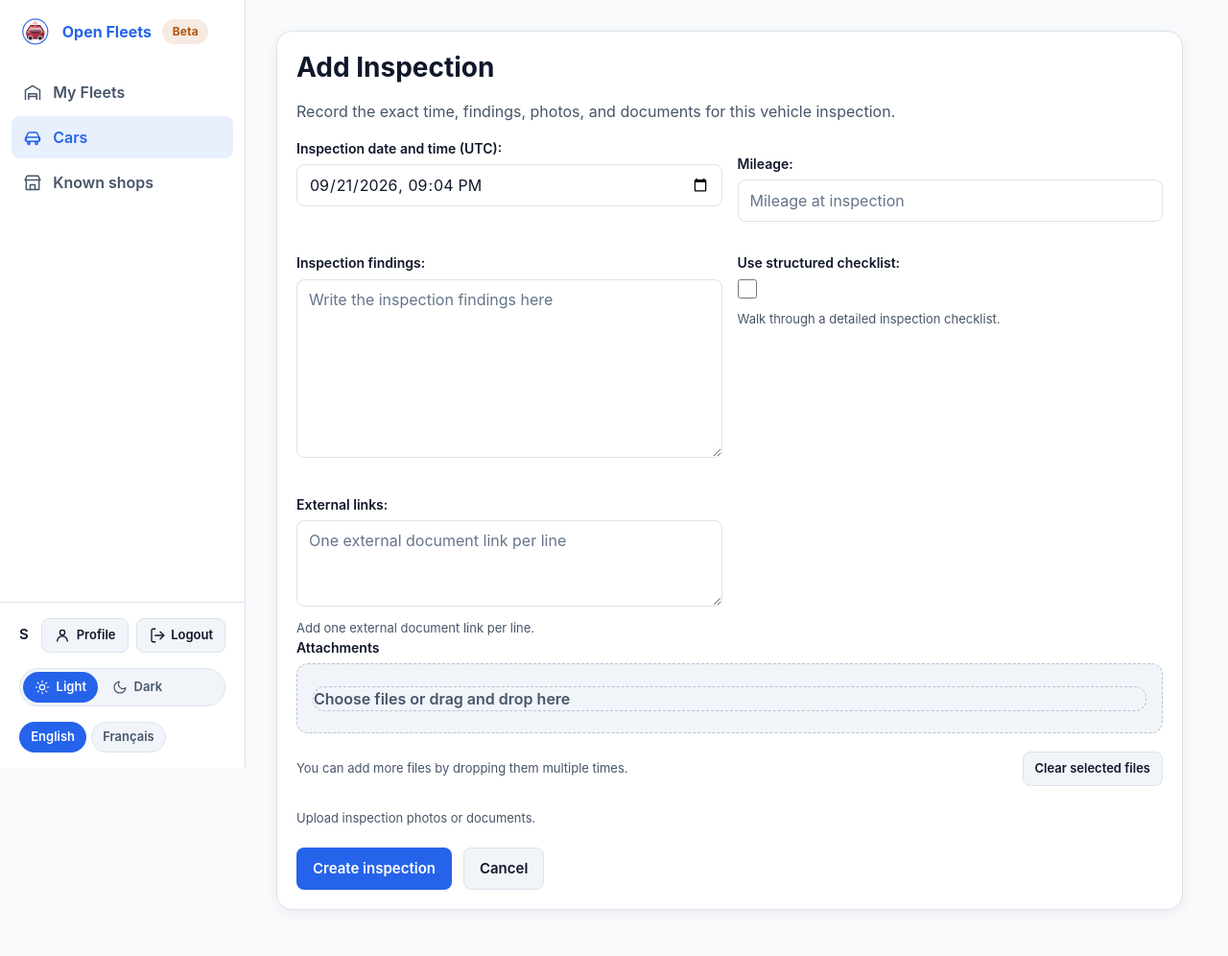
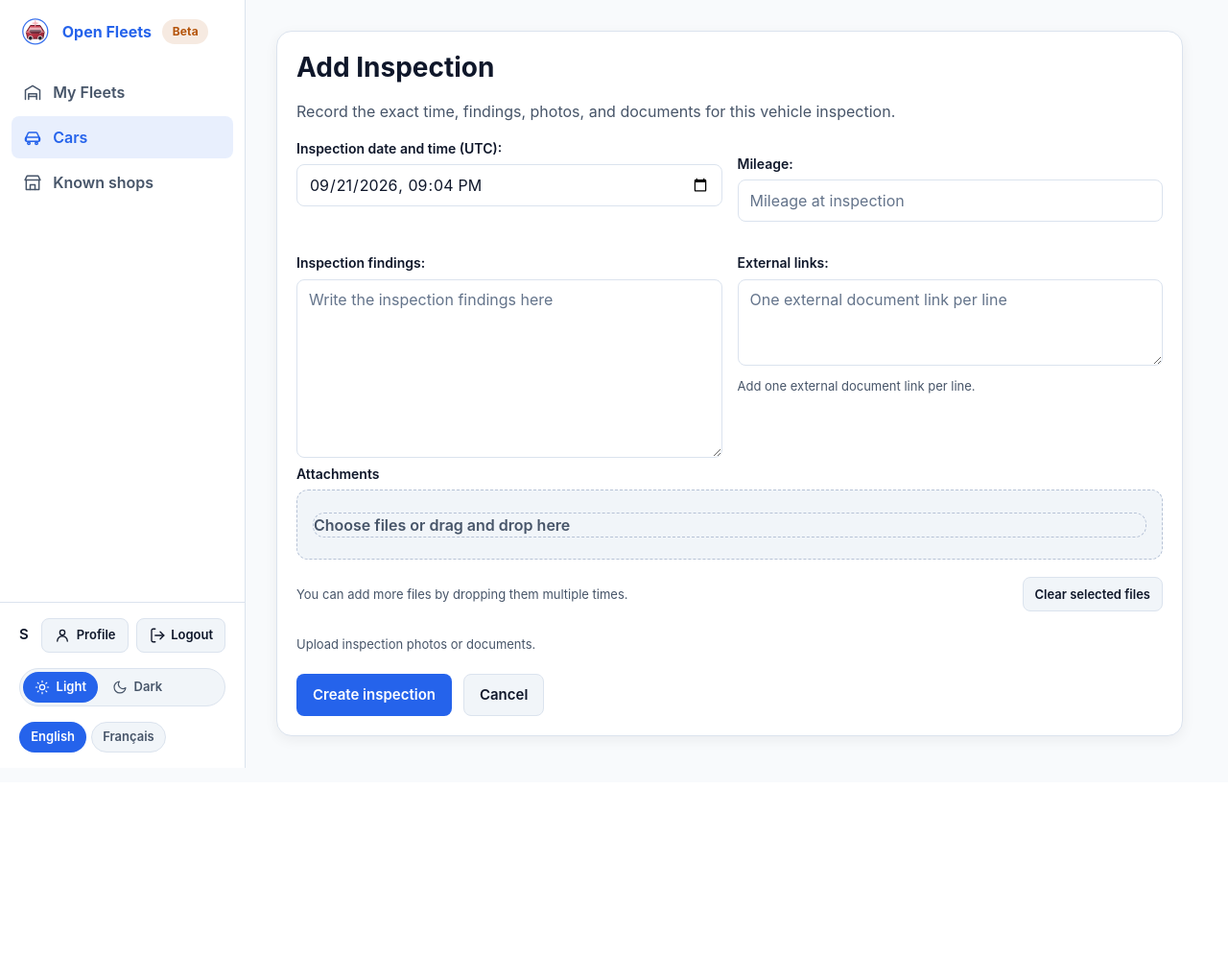
Before and after one commit to JeffLabonte/open-car-fleet, a Django app: page /cars/00000000-0000-0000-0000-000000000001/inspections/add/ in a window 1280 px wide. Shown: the whole page at 96% size. After the commit the page ends 800 px from the top, so only its background shows below. Run offline with Django 5.2, Linux system fonts and the light colour scheme; a user stored in the database is signed in; tables that the repository leaves empty hold one stand-in row (values such as "Sample post"); parts of the project's set-up code (start-up, migrations or seed data) failed here and were passed over; some libraries are stand-ins or nearby versions.

Commit message:
refactor: remove use_structured_checklist field entirely
- Drop the Inspection.use_structured_checklist column and its migration.
- Remove the field from the admin list display/filters and inspection form.
- Always render structured-checklist summary on car detail and history pages.
- Update tests to no longer reference the removed field.

```diff
--- a/src/shop/admin.py
+++ b/src/shop/admin.py
@@ -43,8 +43,8 @@ class ReportAdmin(admin.ModelAdmin):
 
 @admin.register(Inspection)
 class InspectionAdmin(admin.ModelAdmin):
-    list_display = ("car", "inspected_at", "mileage", "use_structured_checklist", "created_by")
-    list_filter = ("inspected_at", "use_structured_checklist")
+    list_display = ("car", "inspected_at", "mileage", "is_draft", "created_by")
+    list_filter = ("inspected_at", "is_draft")
     search_fields = ("car__usual_name", "car__vin", "car__license_plate", "notes")
     inlines = (AttachmentInline, InspectionPointInline)
 
--- a/src/shop/forms/inspection.py
+++ b/src/shop/forms/inspection.py
@@ -14,11 +14,6 @@ from shop.models.inspection_point import InspectionPoint
 
 
 class InspectionForm(StagedAttachmentsMixin, forms.ModelForm):
-    use_structured_checklist = forms.BooleanField(
-        required=False,
-        label=_("Use structured checklist"),
-        help_text=_("Walk through a detailed inspection checklist."),
-    )
     enabled_categories = forms.CharField(
         required=False,
         widget=forms.HiddenInput(),
--- a/src/shop/models/inspection.py
+++ b/src/shop/models/inspection.py
@@ -37,11 +37,6 @@ class Inspection(models.Model):
     inspected_at = models.DateTimeField(default=timezone.now)
     mileage = models.PositiveIntegerField(null=True, blank=True)
     notes = models.TextField(blank=True)
-    use_structured_checklist = models.BooleanField(
-        default=False,
-        verbose_name=_("Use structured checklist"),
-        help_text=_("Walk through a detailed inspection checklist."),
-    )
     enabled_categories = models.JSONField(
         default=list,
         blank=True,
--- a/src/shop/templates/shop/car_detail.html
+++ b/src/shop/templates/shop/car_detail.html
@@ -76,7 +76,6 @@
         {% endif %}
         <p class="report-description">{{ latest_inspection.notes|linebreaksbr|default:_('No inspection findings provided.') }}</p>
 
-        {% if latest_inspection.use_structured_checklist %}
         {% with counts=latest_inspection.point_status_counts %}
           <div class="tags are-medium mt-3" data-testid="latest-inspection-summary">
             <span class="tag is-success">{% translate 'OK' %}: {{ counts.pass }}</span>
@@ -85,7 +84,6 @@
             <span class="tag is-light">{% translate 'N/A' %}: {{ counts.na }}</span>
           </div>
         {% endwith %}
-        {% endif %}
 
         {% include 'shop/partials/_inspection_attachments.html' with inspection=latest_inspection %}
 
--- a/src/shop/templates/shop/inspection_history.html
+++ b/src/shop/templates/shop/inspection_history.html
@@ -49,7 +49,6 @@
           {% endif %}
           <p class="report-description">{{ inspection.notes|linebreaksbr|default:_('No inspection findings provided.') }}</p>
 
-          {% if inspection.use_structured_checklist %}
           {% with counts=inspection.point_status_counts %}
             <div class="tags are-medium mt-3" data-testid="inspection-summary-{{ inspection.pk }}">
               <span class="tag is-success">{% translate 'OK' %}: {{ counts.pass }}</span>
@@ -91,7 +90,6 @@
               </div>
             {% else %}
               <p class="has-text-grey mt-3">{% translate 'No checklist items recorded for this inspection.' %}</p>
-            {% endif %}
             {% endif %}
 
           {% include 'shop/partials/_inspection_attachments.html' with inspection=inspection %}
--- a/src/shop/views/inspection.py
+++ b/src/shop/views/inspection.py
@@ -37,7 +37,6 @@ def inspection_create(request: HttpRequest, car_pk: str) -> HttpResponse:
                 inspection.car = car
                 inspection.created_by = request.user
                 inspection.is_draft = True
-                inspection.use_structured_checklist = True
                 inspection.save()
                 create_inspection_points(inspection)
                 save_attachments(
```
Also changed, not shown: src/shop/tests/test_inspections.py (+0 -9 lines), src/locale/en_CA/LC_MESSAGES/django.po, src/locale/fr_CA/LC_MESSAGES/django.po, src/shop/migrations/0026_remove_inspection_use_structured_checklist.py (added), 1 other file. Lines whose indentation alone changed are shown as unchanged.
